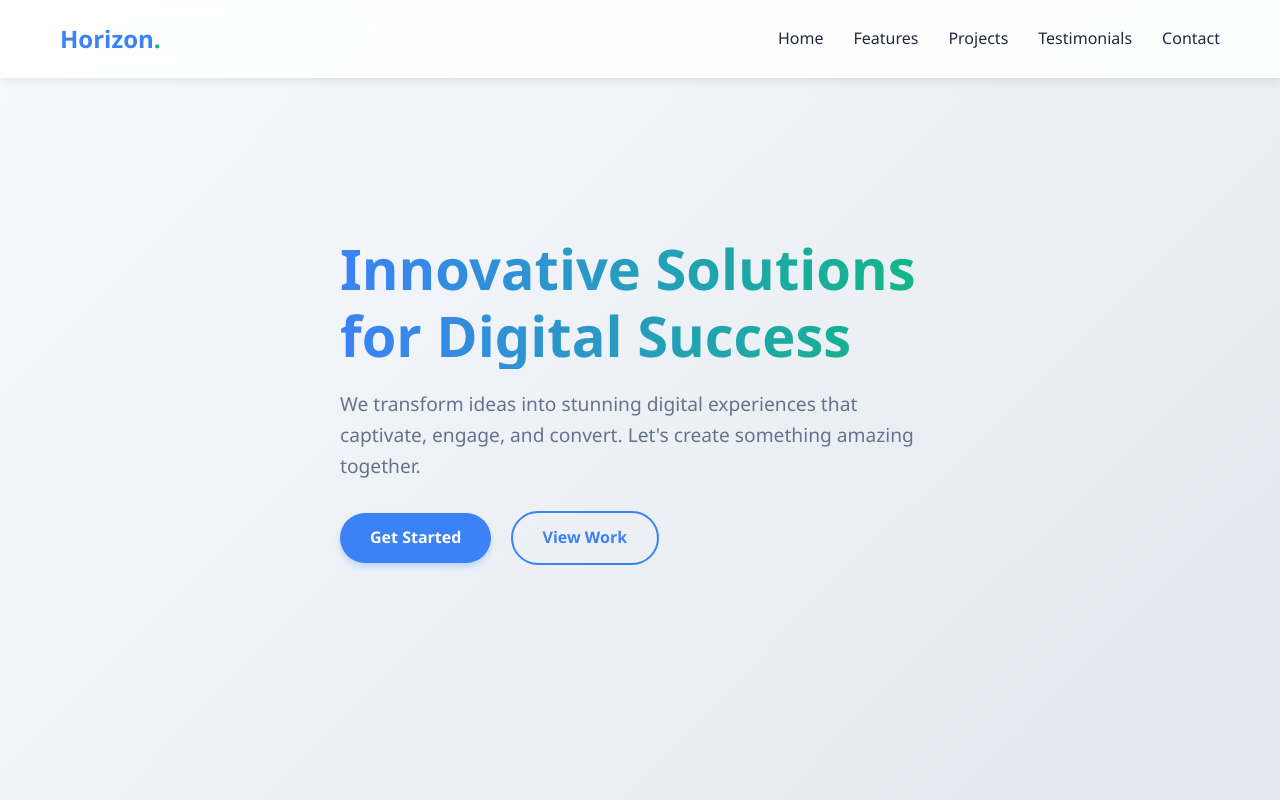
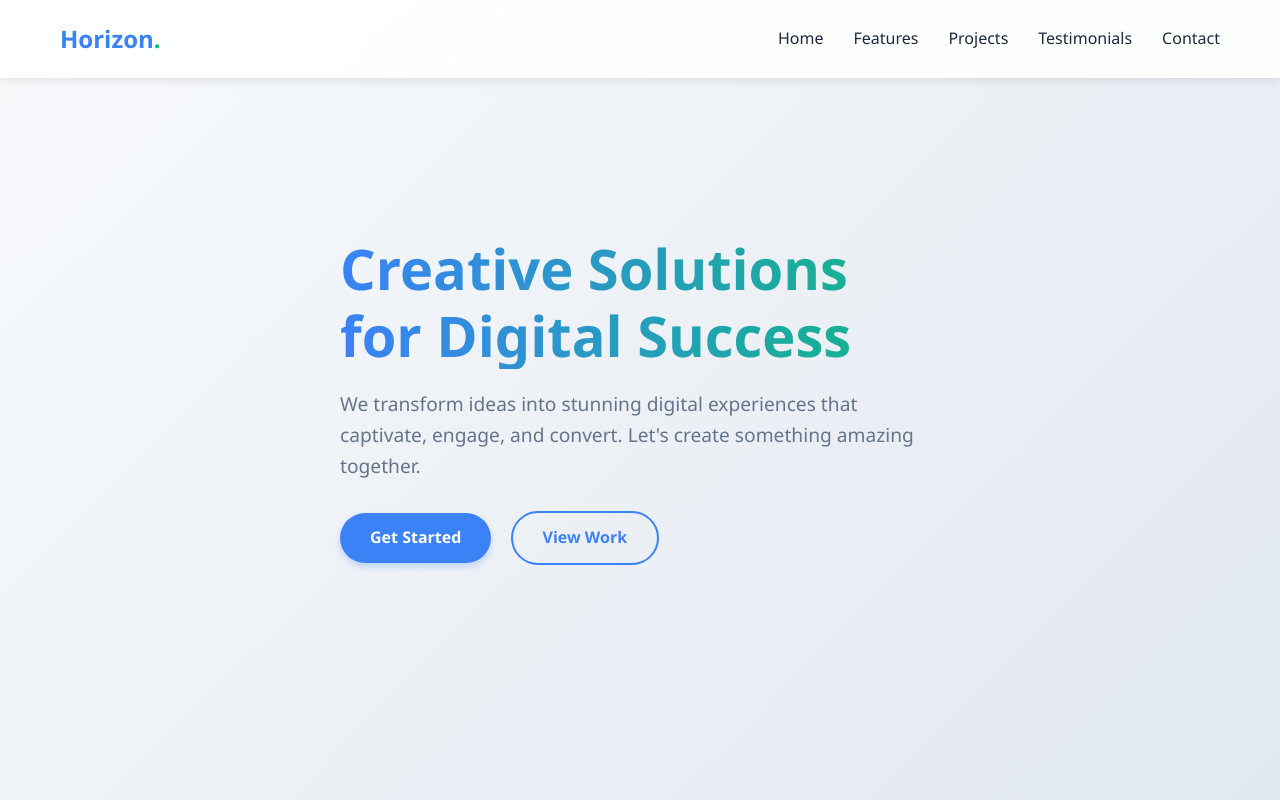
Before and after one commit to Shekar169/AWSdemo, a plain HTML site: page index.html in a window 1280 px wide. Shown: the top 800 px of the page. Drawn offline with Linux system fonts and the light colour scheme.

Commit message:
Update index.html

```diff
--- a/index.html
+++ b/index.html
@@ -743,7 +743,7 @@
     <section id="home" class="hero">
         <div class="container">
             <div class="hero-content animated fadeInUp">
-                <h1>Innovative Solutions for Digital Success</h1>
+                <h1>Creative Solutions for Digital Success</h1>
                 <p>We transform ideas into stunning digital experiences that captivate, engage, and convert. Let's create something amazing together.</p>
                 <div class="hero-buttons">
                     <a href="#contact" class="btn">Get Started</a>
```
